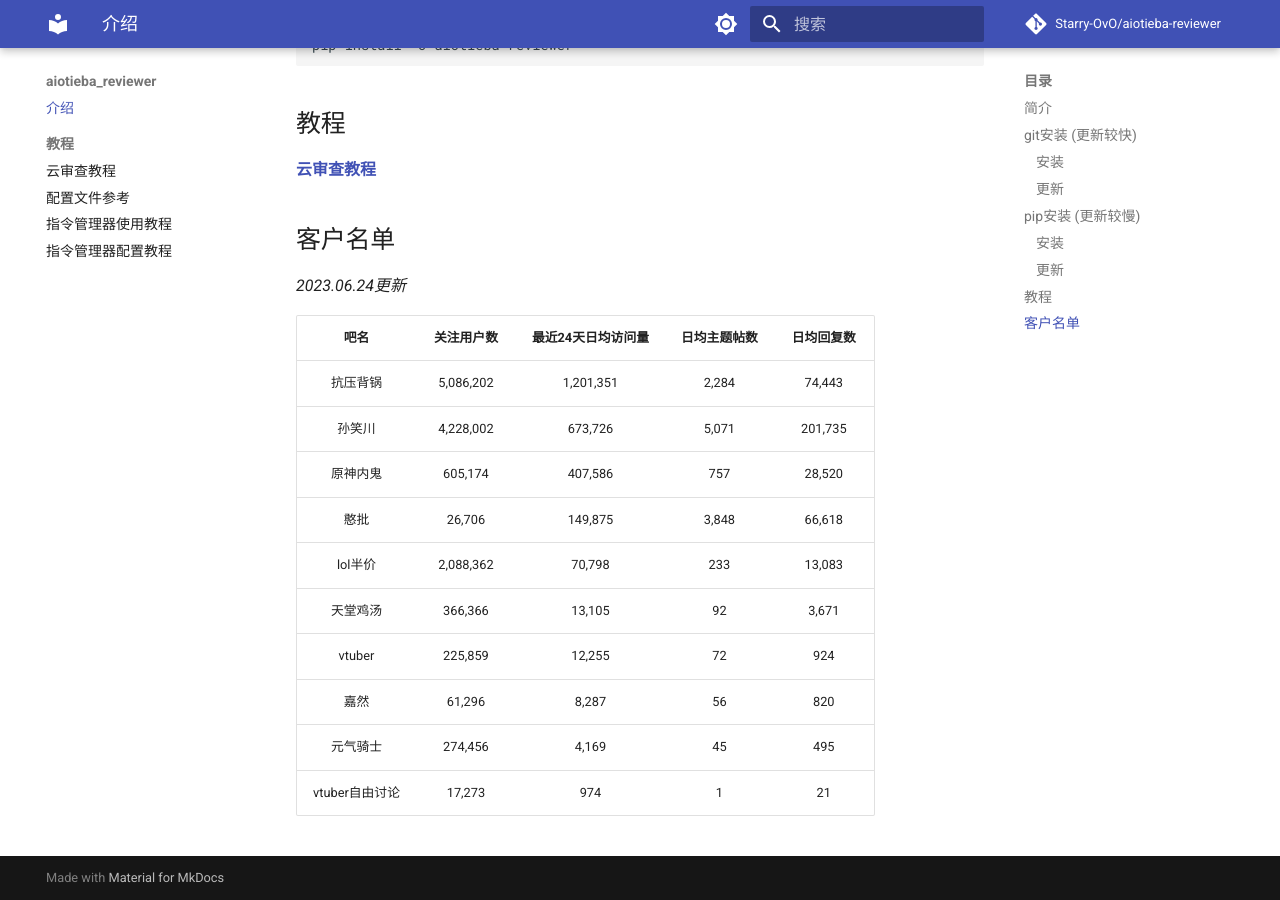
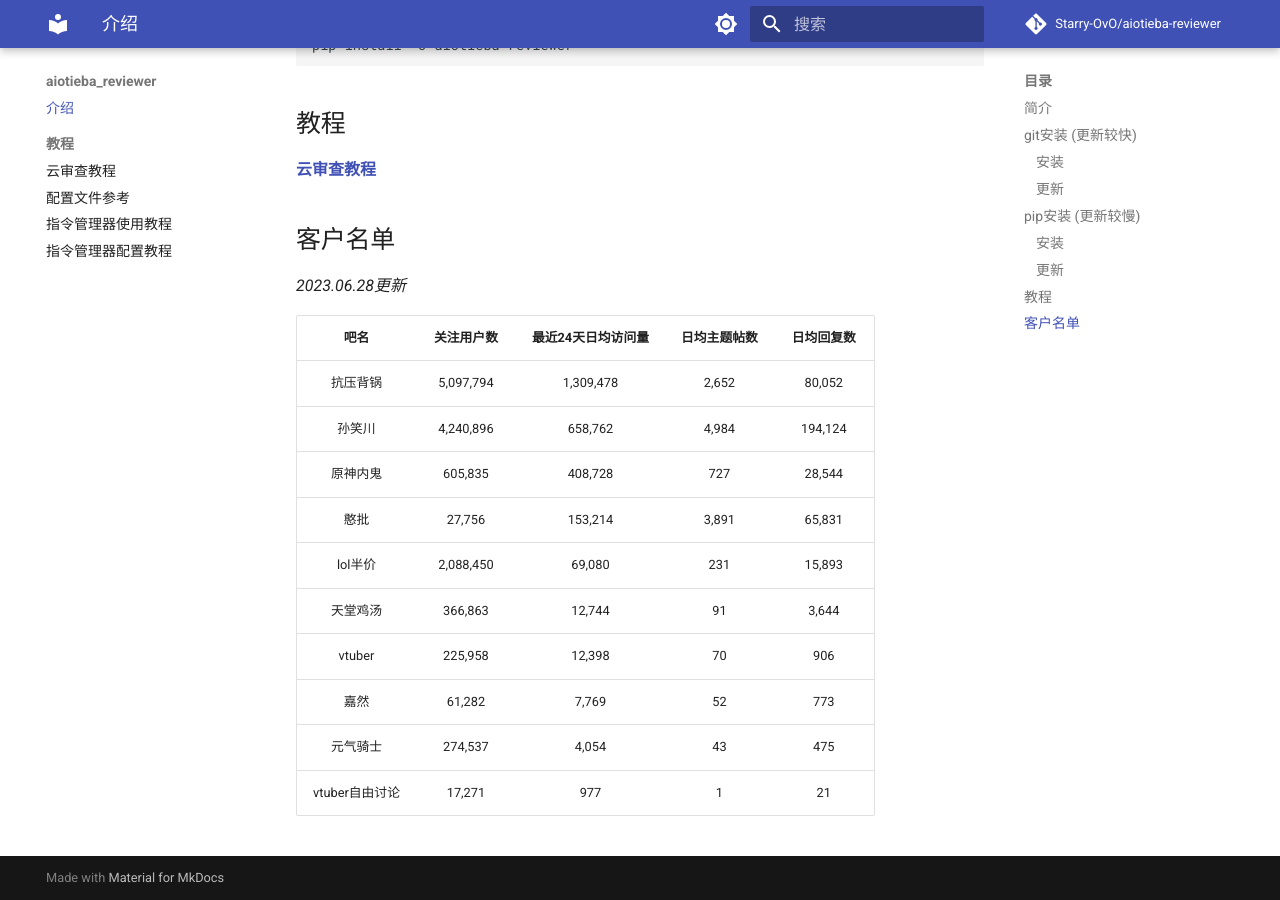
Before and after one commit to lumina37/aiotieba-reviewer, an MkDocs documentation site: the page built from docs/index.md, in a window 1280 px wide and 900 px high, scrolled down 1121 px. Built offline with MkDocs 1.6.1 and Material for MkDocs 9.7.7, drawn with Linux system fonts in a browser that asks for light colours; comment, search, counter and statistics services are not loaded.

```diff
--- a/docs/index.md
+++ b/docs/index.md
@@ -47,17 +47,17 @@ pip install -U aiotieba-reviewer
 
 ## 客户名单
 
-*2023.06.24更新*
+*2023.06.28更新*
 
 |      吧名      | 关注用户数 | 最近24天日均访问量 | 日均主题帖数 | 日均回复数 |
 | :------------: | :--------: | :----------------: | :----------: | :--------: |
-|    抗压背锅    | 5,086,202  |     1,201,351      |    2,284     |   74,443   |
-|     孙笑川     | 4,228,002  |      673,726       |    5,071     |  201,735   |
-|    原神内鬼    |  605,174   |      407,586       |     757      |   28,520   |
-|      憨批      |   26,706   |      149,875       |    3,848     |   66,618   |
-|    lol半价     | 2,088,362  |       70,798       |     233      |   13,083   |
-|    天堂鸡汤    |  366,366   |       13,105       |      92      |   3,671    |
-|     vtuber     |  225,859   |       12,255       |      72      |    924     |
-|      嘉然      |   61,296   |       8,287        |      56      |    820     |
-|    元气骑士    |  274,456   |       4,169        |      45      |    495     |
-| vtuber自由讨论 |   17,273   |        974         |      1       |     21     |
+|    抗压背锅    | 5,097,794  |     1,309,478      |    2,652     |   80,052   |
+|     孙笑川     | 4,240,896  |      658,762       |    4,984     |  194,124   |
+|    原神内鬼    |  605,835   |      408,728       |     727      |   28,544   |
+|      憨批      |   27,756   |      153,214       |    3,891     |   65,831   |
+|    lol半价     | 2,088,450  |       69,080       |     231      |   15,893   |
+|    天堂鸡汤    |  366,863   |       12,744       |      91      |   3,644    |
+|     vtuber     |  225,958   |       12,398       |      70      |    906     |
+|      嘉然      |   61,282   |       7,769        |      52      |    773     |
+|    元气骑士    |  274,537   |       4,054        |      43      |    475     |
+| vtuber自由讨论 |   17,271   |        977         |      1       |     21     |
--- a/pyproject.toml
+++ b/pyproject.toml
@@ -12,7 +12,6 @@ authors = [{ name = "Starry-OvO", email = "starry.qvq@gmail.com" }]
 keywords = ["baidu", "tieba"]
 classifiers = [
     "Development Status :: 4 - Beta",
-    "Framework :: AsyncIO",
     "Intended Audience :: Developers",
     "License :: OSI Approved :: The Unlicense (Unlicense)",
     "Operating System :: OS Independent",
```
Also changed, not shown: README.md (+11 -11 lines).
